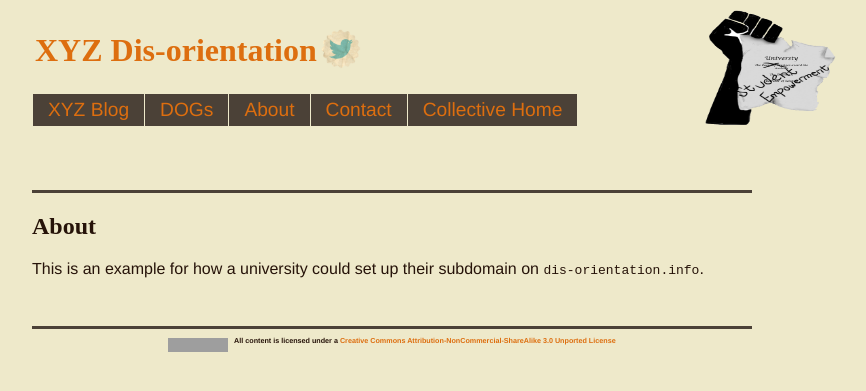
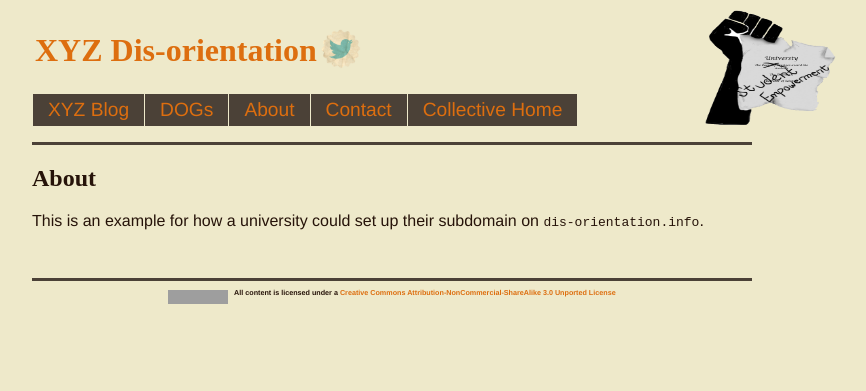
Before and after one commit to dis-orientation/xyz, a Jekyll site: the page built from about.md, in a window 1280 px wide. Shown: the top 391 px of the page, without its empty margins (248-1114 px from the left). Built offline with Jekyll 4.4.1, drawn with Linux system fonts in a browser that asks for light colours; Markdown is read by kramdown in place of the engine named in the settings; grey boxes are pictures that could not be loaded.

Commit message:
updated header stuff

```diff
--- a/css/main.css
+++ b/css/main.css
@@ -65,7 +65,7 @@ DIV CONTAINERS AND SOME STYLING THEREOF:
 #header-wrapper{
 	width:80%;
 	margin: 0 auto;
-	padding-bottom: 6em;
+	padding-bottom: 3em;
 	border-bottom: 0.188em solid #4B4137;
 }
 
@@ -169,7 +169,6 @@ NAVIGATION BAR:
 
 #header li:hover li{
 	float: none;
-	font-size: 11px;
 }
 
 #header li:hover a{
```
